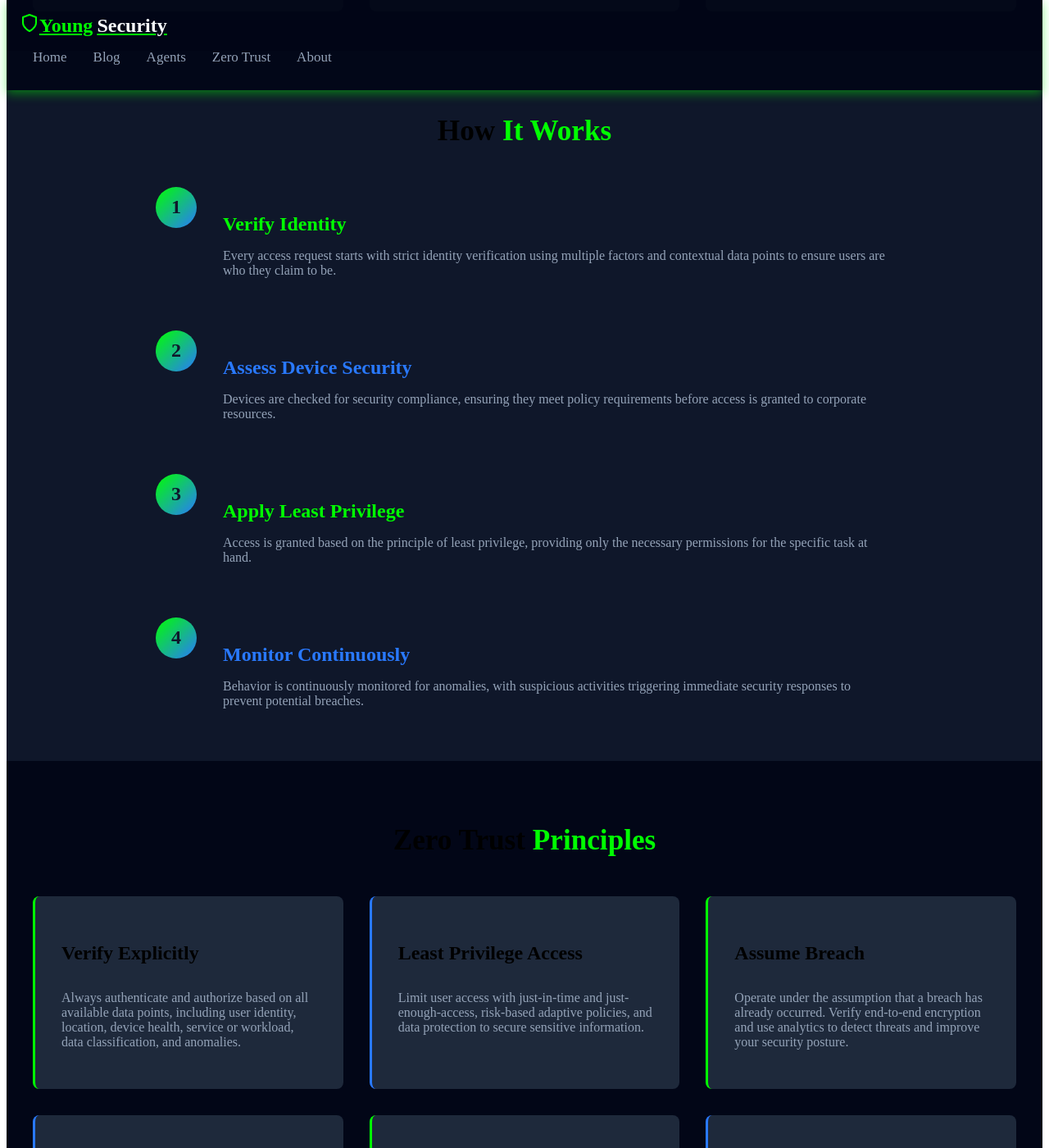
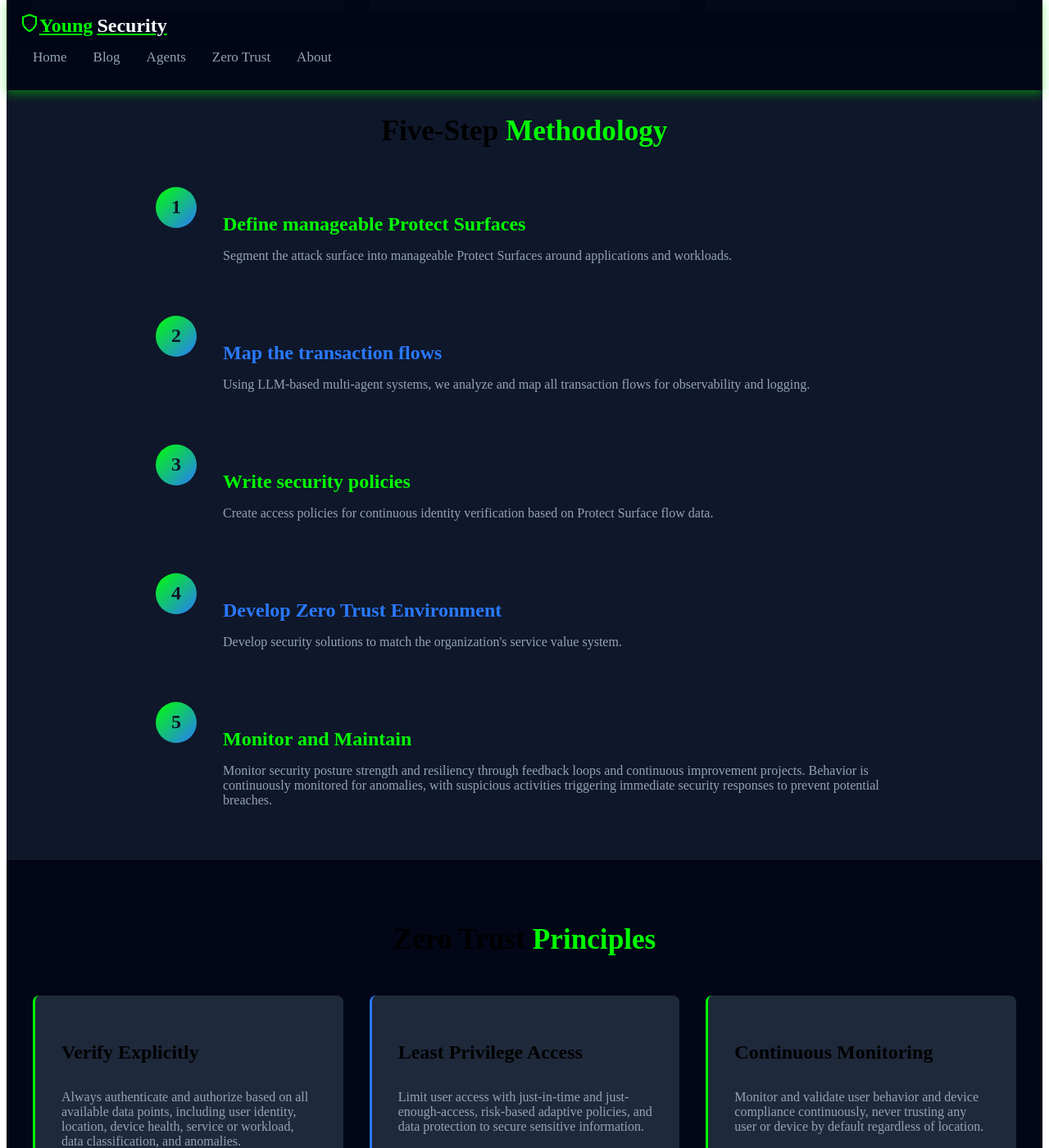
Before and after one commit to youngsecurity/www, a Jekyll site: the page built from index.md, in a window 1280 px wide and 1400 px high, scrolled down 1094 px. Shown: the whole window at 82% size. Built offline with Jekyll 4.4.1, drawn with Linux system fonts in a browser that asks for light colours; comment, search, counter and statistics services are not loaded; some of the changed text lies outside the part shown.

Commit message:
Revise "How It Works" section to reflect a Five-Step Methodology and enhance security principles with updated content

```diff
--- a/_layouts/index.html
+++ b/_layouts/index.html
@@ -46,36 +46,43 @@ layout: default
 </section>
 
 <section id="how-it-works" class="how-it-works">
-  <h2 class="section-title">How <span>It Works</span></h2>
+  <h2 class="section-title">Five-Step <span>Methodology</span></h2>
   <div class="steps-container">
       <div class="step">
           <div class="step-number">1</div>
           <div class="step-content">
-              <h3>Verify Identity</h3>
-              <p>Every access request starts with strict identity verification using multiple factors and contextual data points to ensure users are who they claim to be.</p>
+              <h3>Define manageable Protect Surfaces</h3>
+              <p>Segment the attack surface into manageable Protect Surfaces around applications and workloads.</p>
           </div>
       </div>
       <div class="step">
           <div class="step-number">2</div>
           <div class="step-content">
-              <h3>Assess Device Security</h3>
-              <p>Devices are checked for security compliance, ensuring they meet policy requirements before access is granted to corporate resources.</p>
+              <h3>Map the transaction flows</h3>
+              <p>Using LLM-based multi-agent systems, we analyze and map all transaction flows for observability and logging.</p>
           </div>
       </div>
       <div class="step">
           <div class="step-number">3</div>
           <div class="step-content">
-              <h3>Apply Least Privilege</h3>
-              <p>Access is granted based on the principle of least privilege, providing only the necessary permissions for the specific task at hand.</p>
+              <h3>Write security policies</h3>
+              <p>Create access policies for continuous identity verification based on Protect Surface flow data.</p>
           </div>
       </div>
       <div class="step">
           <div class="step-number">4</div>
           <div class="step-content">
-              <h3>Monitor Continuously</h3>
-              <p>Behavior is continuously monitored for anomalies, with suspicious activities triggering immediate security responses to prevent potential breaches.</p>
+              <h3>Develop Zero Trust Environment</h3>
+              <p>Develop security solutions to match the organization's service value system.</p>
           </div>
       </div>
+      <div class="step">
+        <div class="step-number">5</div>
+        <div class="step-content">
+            <h3>Monitor and Maintain</h3>
+            <p>Monitor security posture strength and resiliency through feedback loops and continuous improvement projects. Behavior is continuously monitored for anomalies, with suspicious activities triggering immediate security responses to prevent potential breaches.</p>
+        </div>
+    </div>
   </div>
 </section>
 
@@ -91,20 +98,8 @@ layout: default
           <p>Limit user access with just-in-time and just-enough-access, risk-based adaptive policies, and data protection to secure sensitive information.</p>
       </div>
       <div class="principle-card">
-          <h3>Assume Breach</h3>
-          <p>Operate under the assumption that a breach has already occurred. Verify end-to-end encryption and use analytics to detect threats and improve your security posture.</p>
-      </div>
-      <div class="principle-card">
-          <h3>Multi-Factor Authentication</h3>
-          <p>Strengthen identity verification with multiple authentication factors to ensure that users are who they claim to be before granting access.</p>
-      </div>
-      <div class="principle-card">
           <h3>Continuous Monitoring</h3>
           <p>Monitor and validate user behavior and device compliance continuously, never trusting any user or device by default regardless of location.</p>
-      </div>
-      <div class="principle-card">
-          <h3>Zero Trust Network</h3>
-          <p>Implement micro-segmentation and granular perimeter enforcement based on users, locations, and other data to prevent lateral movement in the network.</p>
       </div>
   </div>
 </section>
```
Also changed, not shown: about-us.md (+1 -1 lines).
